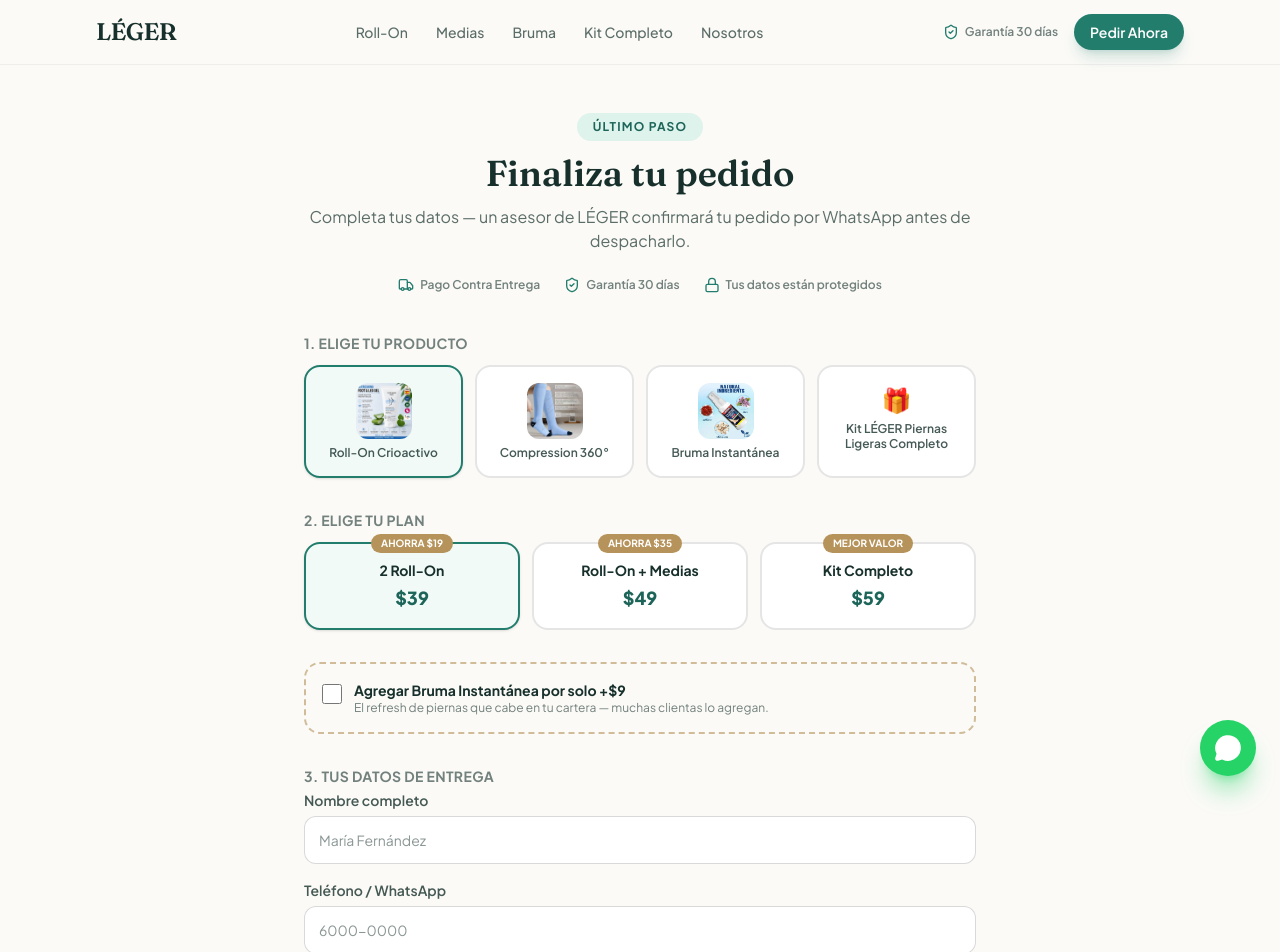
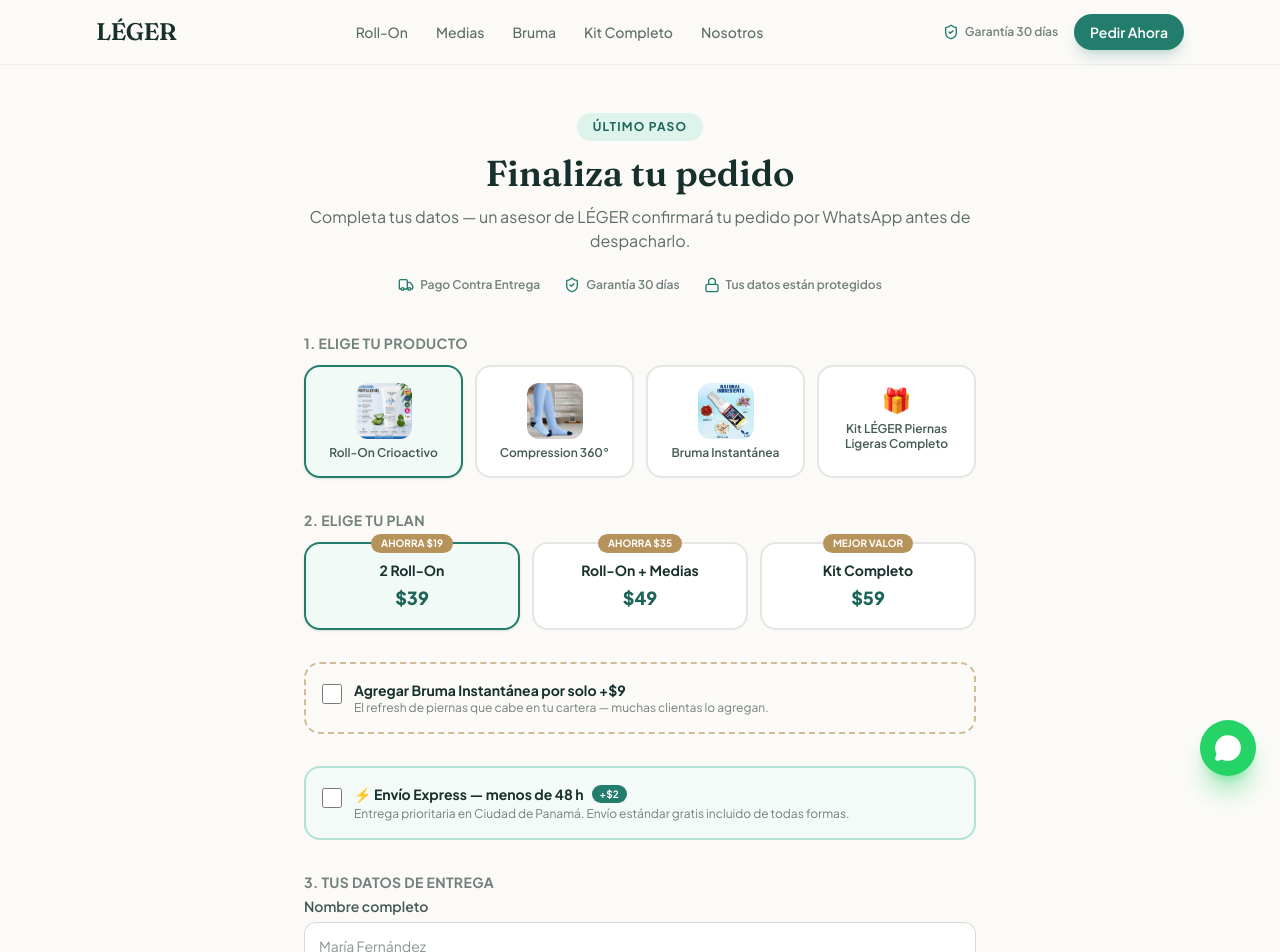
Before and after one commit to rouksadias-alt/brandedstore, a Next.js app in the folder frontend/: page /checkout in a window 1280 px wide. Shown: the top 952 px of the page. Built offline with nearby package versions, Linux system fonts and the light colour scheme.

Commit message:
feat: envio express 48h +2$ option checkout + images produits + label 2 unidades hero

```diff
--- a/frontend/src/components/checkout-form.tsx
+++ b/frontend/src/components/checkout-form.tsx
@@ -11,6 +11,7 @@
 import { PANAMA_PROVINCES } from "@/lib/order-schema";
 
 const BUMP_PRICE = 9;
+const EXPRESS_PRICE = 2;
 
 export function CheckoutForm() {
   const router = useRouter();
@@ -30,17 +31,19 @@
   const selectedTier = option.tiers.find((t) => t.id === planId) ?? option.tiers[0];
 
   const [bump, setBump] = useState(false);
+  const [express, setExpress] = useState(false);
   const [submitting, setSubmitting] = useState(false);
   const [error, setError] = useState<string | null>(null);
   const [fieldErrors, setFieldErrors] = useState<Record<string, string>>({});
 
-  const total = selectedTier.price + (bump && option.allowBump ? BUMP_PRICE : 0);
+  const total = selectedTier.price + (bump && option.allowBump ? BUMP_PRICE : 0) + (express ? EXPRESS_PRICE : 0);
 
   function handleProductChange(slug: string) {
     setProductSlug(slug);
     const nextOption = getCheckoutOption(slug);
     setPlanId(nextOption.tiers.find((t) => t.isFeatured)?.id ?? nextOption.tiers[0].id);
     setBump(false);
+    setExpress(false);
   }
 
   async function handleSubmit(e: React.FormEvent<HTMLFormElement>) {
@@ -59,6 +62,7 @@
       productSlug,
       planId,
       bump,
+      express,
       notes: String(formData.get("notes") ?? ""),
     };
 
@@ -180,6 +184,25 @@
         </label>
       )}
 
+      {/* Express shipping */}
+      <label className="flex cursor-pointer items-start gap-3 rounded-2xl border-2 border-mint-300/60 bg-mint-50/60 p-4 transition-colors hover:border-mint-400">
+        <input
+          type="checkbox"
+          checked={express}
+          onChange={(e) => setExpress(e.target.checked)}
+          className="mt-1 h-5 w-5 accent-mint-600"
+        />
+        <span className="flex-1">
+          <span className="flex items-center gap-2 text-sm font-bold text-ink">
+            ⚡ Envío Express — menos de 48 h
+            <span className="rounded-full bg-mint-600 px-2 py-0.5 text-[10px] font-bold text-white">+{formatUSD(EXPRESS_PRICE)}</span>
+          </span>
+          <span className="mt-0.5 block text-xs text-ink/60">
+            Entrega prioritaria en Ciudad de Panamá. Envío estándar gratis incluido de todas formas.
+          </span>
+        </span>
+      </label>
+
       {/* Contact & shipping */}
       <fieldset className="space-y-4">
         <legend className="mb-1 text-sm font-bold uppercase tracking-wide text-ink/60">
@@ -245,6 +268,12 @@
           <div className="mt-1.5 flex items-center justify-between text-sm">
             <span className="text-ink/70">+ Bruma Instantánea</span>
             <span className="font-semibold text-ink">{formatUSD(BUMP_PRICE)}</span>
+          </div>
+        )}
+        {express && (
+          <div className="mt-1.5 flex items-center justify-between text-sm">
+            <span className="text-ink/70">⚡ Envío Express &lt;48 h</span>
+            <span className="font-semibold text-ink">{formatUSD(EXPRESS_PRICE)}</span>
           </div>
         )}
         <div className="mt-3 flex items-center justify-between border-t border-mint-200 pt-3">
```
